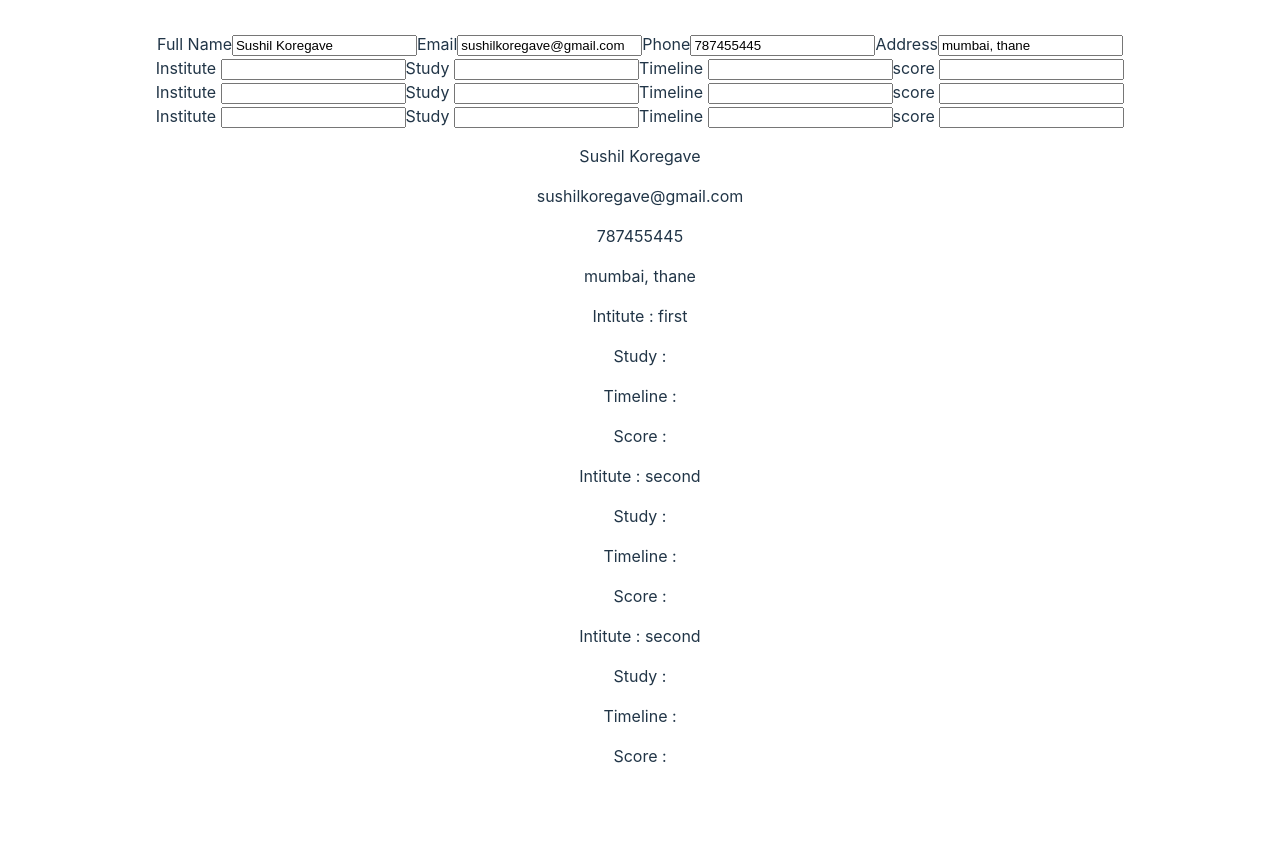
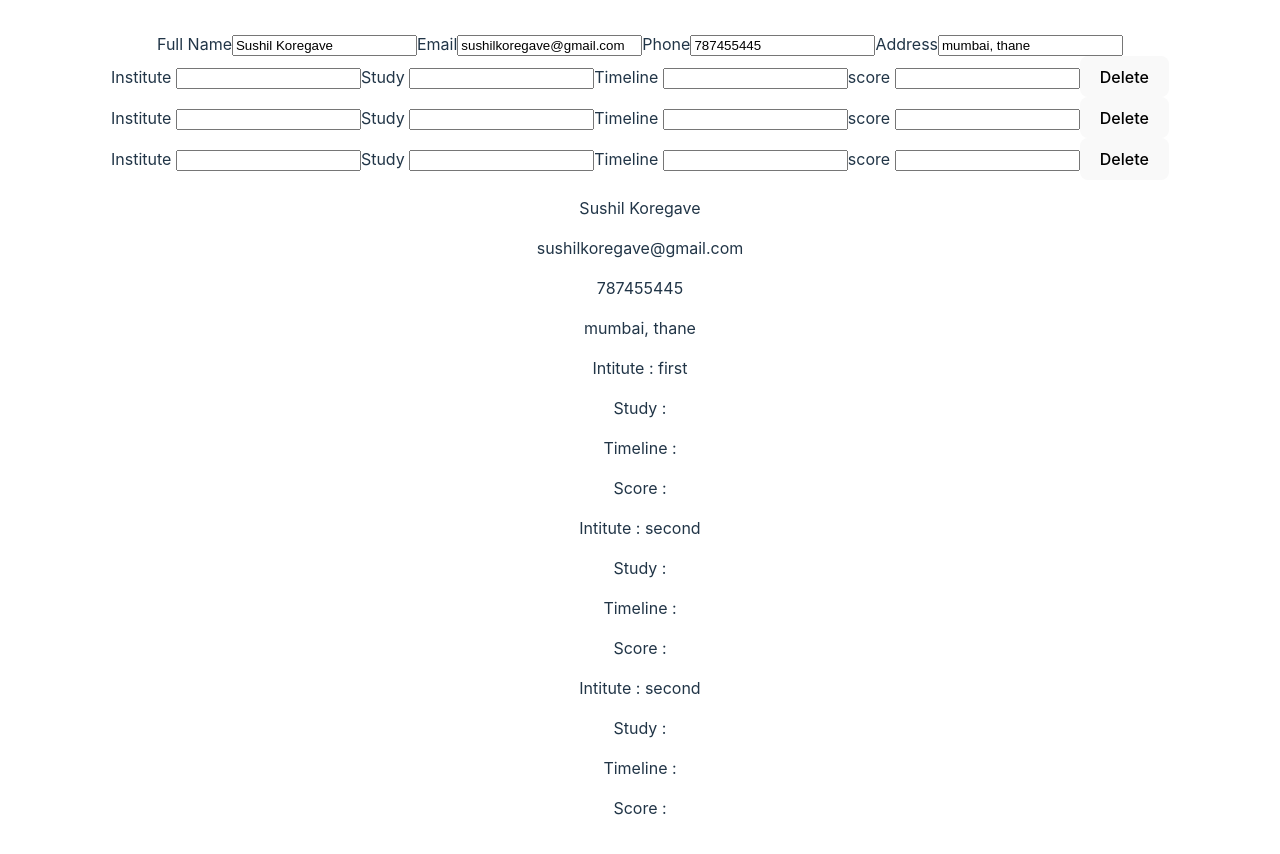
Before and after one commit to sushil174/CV-Builder, a React (Vite) app: page / in a window 1280 px wide. Shown: the top 854 px of the page. Before the commit the page ends 816 px from the top, so only its background shows below. Built offline with nearby package versions, Linux system fonts and the light colour scheme.

Commit message:
add delete education

```diff
--- a/src/App.jsx
+++ b/src/App.jsx
@@ -53,6 +53,15 @@ function App() {
     }))
   }
 
+  const deleteEdu = (id) => {
+    return function() {
+      const updatedEducation = educationInfo.filter(edu => {
+        return edu.id !== id
+      })
+      setEducationInfo(updatedEducation)
+    }
+  }
+
   const handleName = (e) => {
     setGeneralInfo({
       ...generalInfo,
@@ -66,7 +75,7 @@ function App() {
       nameChange={handleName}
     />
 
-    <Education info={educationInfo} intituteChange={handleInstitute}/>
+    <Education info={educationInfo} intituteChange={handleInstitute} deleteEdu={deleteEdu}/>
     <ResumePreview info={generalInfo} eduInfo={educationInfo}/>
     </div>
   )
--- a/src/components/Education.jsx
+++ b/src/components/Education.jsx
@@ -1,4 +1,4 @@
-function Education({info,intituteChange}) {
+function Education({info,intituteChange, deleteEdu}) {
     return (
         info.map(edu => (
             <div key={edu.id}>
@@ -13,6 +13,8 @@ function Education({info,intituteChange}) {
 
                 <label>score </label>
                 <input type="text" name="score" onChange={e => {intituteChange(edu.id,e)}}/>
+
+                <button onClick={deleteEdu(edu.id)}>Delete</button>
             </div>
         ))
     );
```
